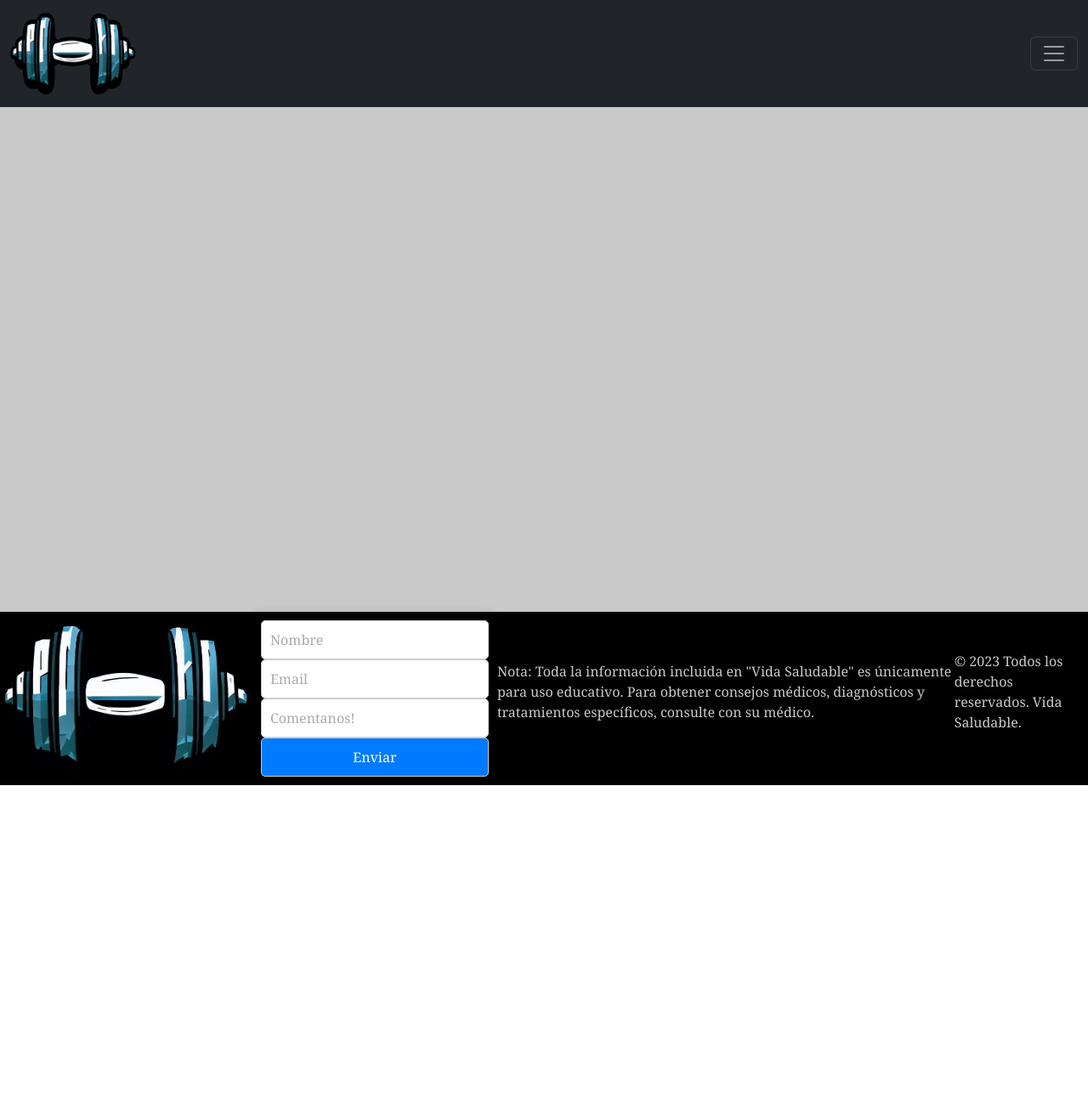
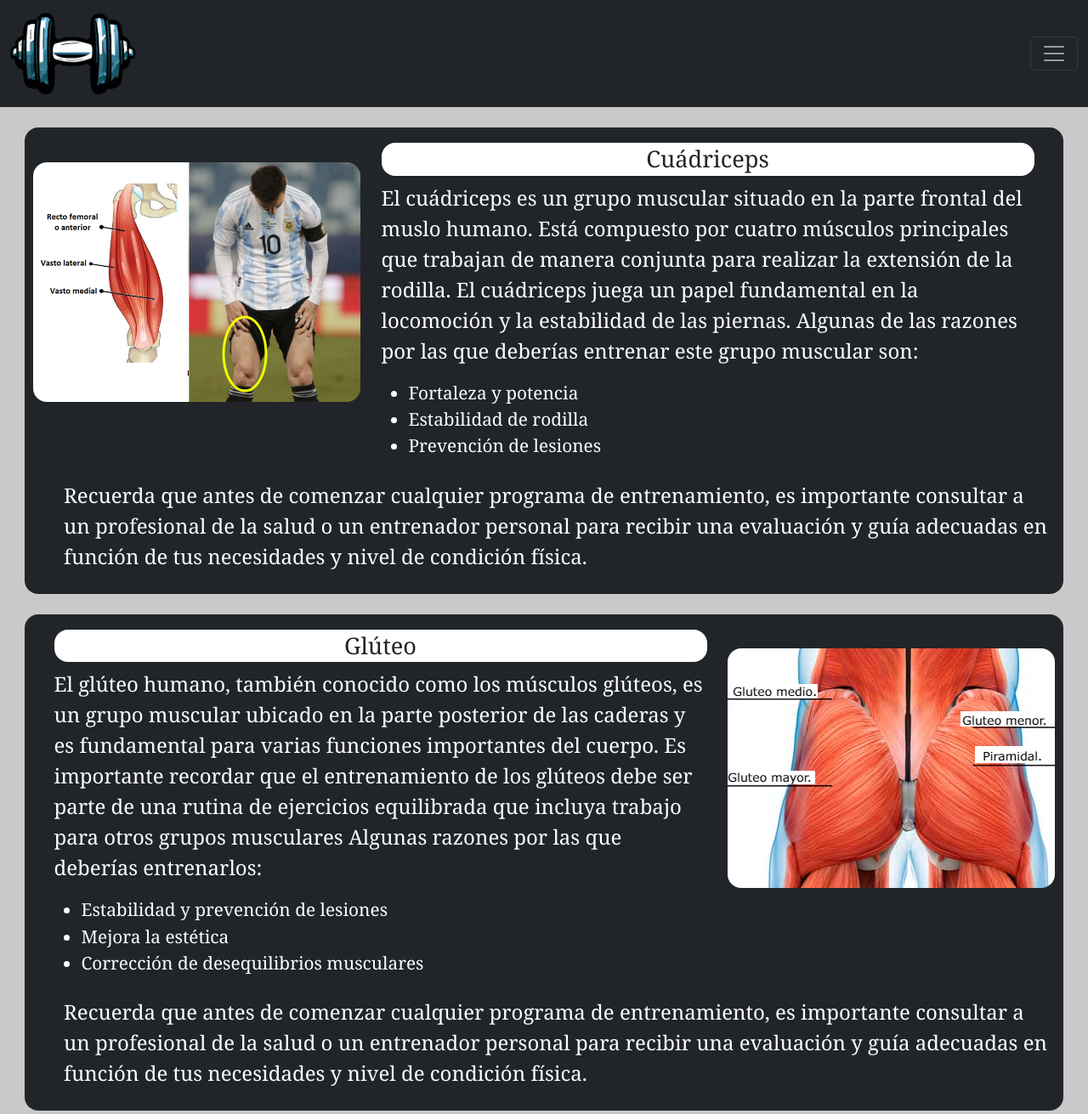
Before and after one commit to BrunoAnfu/Preentrega3-VS, a website: page paginas/cuadriceps.html in a window 1280 px wide. Shown: the top 1311 px of the page at 85% size. Before the commit the page ends 924 px from the top, so only its background shows below. Drawn offline with nearby package versions, Linux system fonts and the light colour scheme.

Commit message:
Finalice pagina de cuadricpes

```diff
--- a/paginas/cuadriceps.html
+++ b/paginas/cuadriceps.html
@@ -45,8 +45,45 @@
             </div>
           </nav>
     </header>
-    <main class="main">
-
+    <main class="maininferior">
+        <div class="card-cuadriceps">
+            <div class="cuadriceps">
+                <div>
+                    <img class="img-cuadriceps" src="../recursos/cuadriceps.jpg" alt="Anatomia del cuadriceps humano.">
+                </div>
+                <div>
+                    <div class="card-cuadriceps-text">
+                        <h5 class="card-cuadriceps-titulo">Cuádriceps</h5>
+                        <p>El cuádriceps es un grupo muscular situado en la parte frontal del muslo humano. Está compuesto por cuatro músculos principales que trabajan de manera conjunta para realizar la extensión de la rodilla. El cuádriceps juega un papel fundamental en la locomoción y la estabilidad de las piernas. Algunas de las razones por las que deberías entrenar este grupo muscular son:</p>
+                        <ul>
+                            <li>Fortaleza y potencia</li>
+                            <li>Estabilidad de rodilla</li>
+                            <li>Prevención de lesiones</li>
+                        </ul>
+                    </div>
+                </div>
+            </div>
+            <p class="card-cuadriceps-texto">Recuerda que antes de comenzar cualquier programa de entrenamiento, es importante consultar a un profesional de la salud o un entrenador personal para recibir una evaluación y guía adecuadas en función de tus necesidades y nivel de condición física.</p>
+        </div>
+        <div class="card-gluteo">
+            <div id="gluteo" class="gluteo">
+                <div>
+                    <img class="img-gluteo" src="../recursos/gluteo.jpg" alt="Anatomia del gluteo humano.">
+                </div>
+                <div>
+                    <div class="card-gluteo-text">
+                        <h5 class="card-gluteo-titulo">Glúteo</h5>
+                        <p>El glúteo humano, también conocido como los músculos glúteos, es un grupo muscular ubicado en la parte posterior de las caderas y es fundamental para varias funciones importantes del cuerpo. Es importante recordar que el entrenamiento de los glúteos debe ser parte de una rutina de ejercicios equilibrada que incluya trabajo para otros grupos musculares Algunas razones por las que deberías entrenarlos:</p>
+                        <ul>
+                            <li>Estabilidad y prevención de lesiones</li>
+                            <li>Mejora la estética</li>
+                            <li>Corrección de desequilibrios musculares</li>
+                        </ul>
+                    </div>
+                </div>
+            </div>
+            <p class="card-gluteo-texto">Recuerda que antes de comenzar cualquier programa de entrenamiento, es importante consultar a un profesional de la salud o un entrenador personal para recibir una evaluación y guía adecuadas en función de tus necesidades y nivel de condición física.</p>
+        </div>
     </main>
     <footer class="footer">
         <img src="../recursos/LOGO.png" alt="Logo-VidaSaludable">
--- /dev/null
+++ b/partials/_header.scss
@@ -0,0 +1,8 @@
+.header img{
+    height: 100px;
+    width: auto;
+}
+.header li:hover {
+    background-color: #000;
+    font-weight: bold;
+}
--- /dev/null
+++ b/partials/_maininferior.scss
@@ -0,0 +1,115 @@
+.maininferior{
+    background-color: #c9c9c9;
+    padding: 29px;
+    padding-top: 150px;
+    min-height: 90vh;
+    width: 100%;
+}
+.card-cuadriceps{
+    background-color: #212529;
+    padding: 10px;
+    border-radius: 1rem;
+    .cuadriceps{
+        display: flex;
+        .img-cuadriceps{
+            border-radius: 1rem;
+            height: auto;
+            margin-top: 8%;
+        }
+    }
+    .card-cuadriceps-text{
+        color: white;
+        padding: 1%;
+        padding-left: 3%;
+        padding-right: 3%;
+        .card-cuadriceps-titulo{
+            background-color: white;
+            color: #212529;
+            padding: 3px;
+            border-radius: 1rem;
+            text-align: center;
+            font-size: 170%;
+        }
+    li{
+        font-size: 130%;
+    }
+    }
+}
+.card-cuadriceps-texto{
+    color: white;
+    padding-left: 3%;
+}
+@media (max-width:1025px){
+    .cuadriceps{
+        display: flex;
+        flex-direction: column;
+        align-items: center;
+        .img-cuadriceps{
+            width: 100%;
+            height: auto;
+            margin-bottom: 5%;
+            margin-top: 0px;
+        }
+    .card-cuadriceps-text{
+        padding-left: 5%;
+        padding-right: 5%;
+    }
+    }
+}
+
+
+.card-gluteo{
+    background-color: #212529;
+    padding: 10px;
+    border-radius: 1rem;
+    margin-top: 24px;
+    display: flex;
+    flex-direction: column;
+    .gluteo{
+        display: flex;
+        flex-direction: row-reverse;
+        .img-gluteo{
+            border-radius: 1rem;
+            height: auto;
+            margin-top: 8%;
+        }
+    }
+    .card-gluteo-text{
+        color: white;
+        padding: 1%;
+        padding-left: 3%;
+        padding-right: 3%;
+        .card-gluteo-titulo{
+            background-color: white;
+            color: #212529;
+            padding: 3px;
+            border-radius: 1rem;
+            text-align: center;
+            font-size: 170%;
+        }
+    li{
+        font-size: 130%;
+    }
+    }
+}
+.card-gluteo-texto{
+    color: white;
+    padding-left: 3%;
+}
+@media (max-width:1025px){
+    #gluteo{
+        display: flex;
+        flex-direction: column;
+        align-items: center;
+        .img-gluteo{
+            width: 100%;
+            height: auto;
+            margin-bottom: 5%;
+            margin-top: 0px;
+        }
+    .card-gluteo-text{
+        padding-left: 5%;
+        padding-right: 5%;
+    }
+    }
+}
--- a/partials/_mains.scss
+++ b/partials/_mains.scss
@@ -17,6 +17,10 @@
 }
 p{
     font-size: 1.5rem;
+}
+.p-index{
+    padding-left: 8%;
+    padding-right: 8%;
 }
 h1{
     text-decoration: underline;
--- a/scss/main.scss
+++ b/scss/main.scss
@@ -1,19 +1,13 @@
 @import "../partials/cards";
 @import "../partials/footer";
 @import "../partials/mains";
+@import "../partials/header";
+@import "../partials/maininferior";
 
 *{
     padding: 0%;
     margin: 0%;
     font-family:Cambria, Cochin, Georgia, Times, 'Times New Roman', serif
-}
-.header img{
-    height: 100px;
-    width: auto;
-}
-.header li:hover {
-    background-color: #000;
-    font-weight: bold;
 }
 @media (min-width: 320px) and (max-width:629px){
     .main{
```
Also changed, not shown: index.html (+1 -1 lines), paginas/gemelos.html (+1 -1 lines), css/style.css, recursos/cuadriceps.jpg (added), recursos/gluteo.jpg (added).
